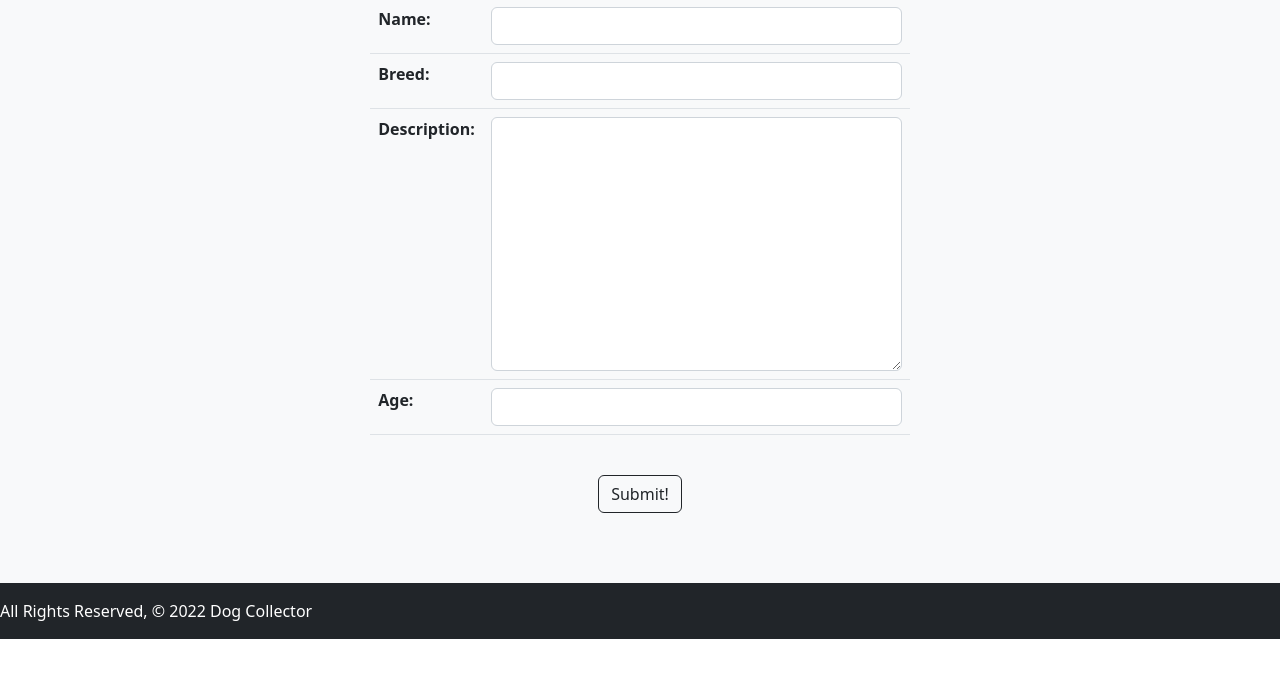
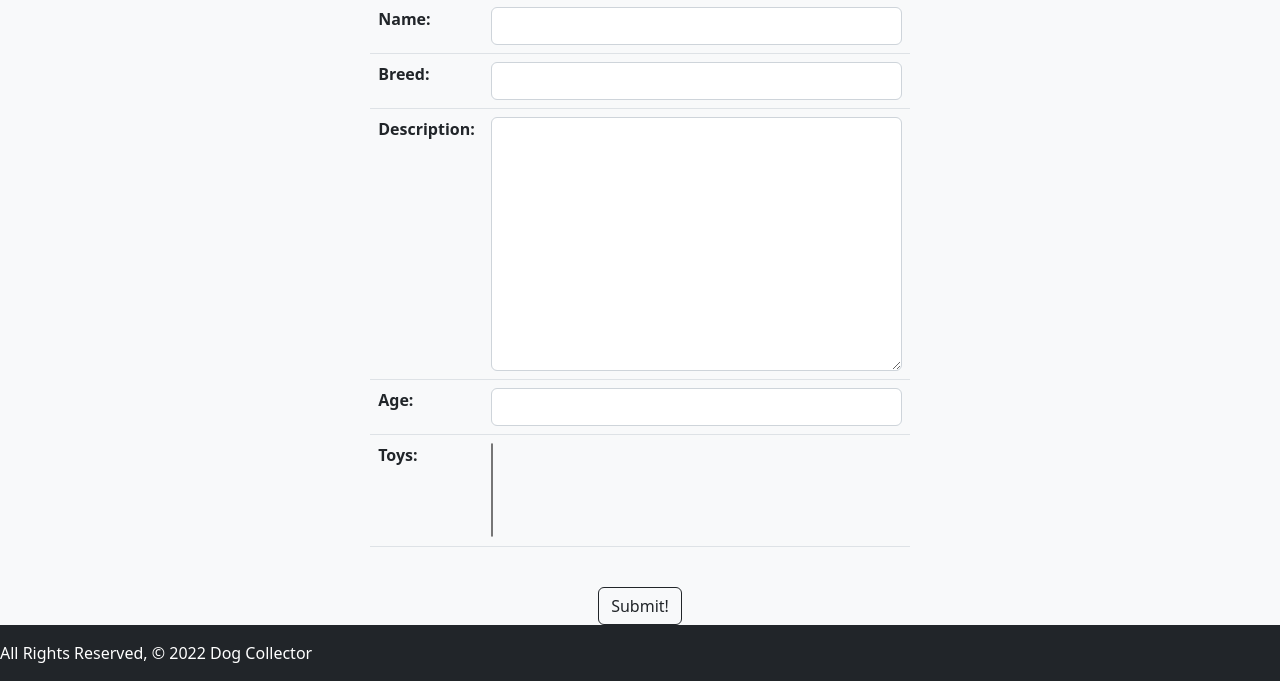
Before and after one commit to jmaksimik/dogcollector, a Django app: page /dogs/create/ in a window 1280 px wide. Shown: the part 161-842 px from the top of the page. Before the commit the page ends 800 px from the top, so only its background shows below. Run offline with Django 4.2, Linux system fonts and the light colour scheme; data that the repository does not hold is empty.

Commit message:
Add Toy model and update views/urls

```diff
--- a/main_app/models.py
+++ b/main_app/models.py
@@ -4,11 +4,16 @@ import datetime
 from datetime import date
 
 # Create your models here.
+class Toy(models.Model):
+    name = models.CharField(max_length=50)
+    color = models.CharField(max_length=20)
+
 class Dog(models.Model):
     name = models.CharField(max_length=100)
     breed = models.CharField(max_length=100)
     description = models.TextField(max_length=250)
     age = models.IntegerField()
+    toys = models.ManyToManyField(Toy)
 
     def get_absolute_url(self):
         return reverse('detail', kwargs={'dog_id': self.id})
--- a/main_app/static/css/style.css
+++ b/main_app/static/css/style.css
@@ -24,3 +24,11 @@
     --bs-font-monospace: SFMono-Regular, Menlo, Monaco, Consolas, "Liberation Mono", "Courier New", monospace;
     --bs-gradient: linear-gradient(180deg, rgba(255, 255, 255, 0.15), rgba(255, 255, 255, 0));
   }
+
+a {
+  text-decoration: none;
+}
+
+a:hover li{
+  color: blue;
+}
--- a/main_app/urls.py
+++ b/main_app/urls.py
@@ -11,4 +11,9 @@ urlpatterns = [
     path('dogs/<int:pk>/update', views.DogUpdate.as_view(), name='dogs_update'),
     path('dogs/<int:pk>/delete', views.DogDelete.as_view(), name='dogs_delete'),
     path('dogs/<int:dog_id>/add_feeding', views.add_feeding, name='add_feeding'),
+    path('toys/', views.ToyList.as_view(), name='toys_index'),
+    path('toys/<int:pk>/', views.ToyDetail.as_view(), name='toys_detail'),
+    path('toys/create/', views.ToyCreate.as_view(), name='toys_create'),
+    path('toys/<int:pk>/update/', views.ToyUpdate.as_view(), name='toys_update'),
+    path('toys/<int:pk>/delete/', views.ToyDelete.as_view(), name='toys_delete'),
 ]
--- a/main_app/views.py
+++ b/main_app/views.py
@@ -1,10 +1,27 @@
 from django.shortcuts import render, redirect
 
 # Create your views here.
-from django.http import HttpResponse
 from django.views.generic.edit import CreateView, UpdateView, DeleteView
-from .models import Dog
+from django.views.generic import ListView, DetailView
+from .models import Dog, Toy
 from .forms import FeedingForm
+
+class ToyList(ListView):
+    model = Toy
+
+class ToyDetail(DetailView):
+    model = Toy
+
+class ToyCreate(CreateView):
+    model = Toy
+    fields = '__all__'
+
+class ToyUpdate(UpdateView):
+    model = Toy
+
+class ToyDelete(DeleteView):
+    model = Toy
+    success_url = '/toys/'
 
 class DogDelete(DeleteView):
     model = Dog
```
Also changed, not shown: main_app/migrations/0003_toy_alter_feeding_options_alter_feeding_date_and_more.py (added).
